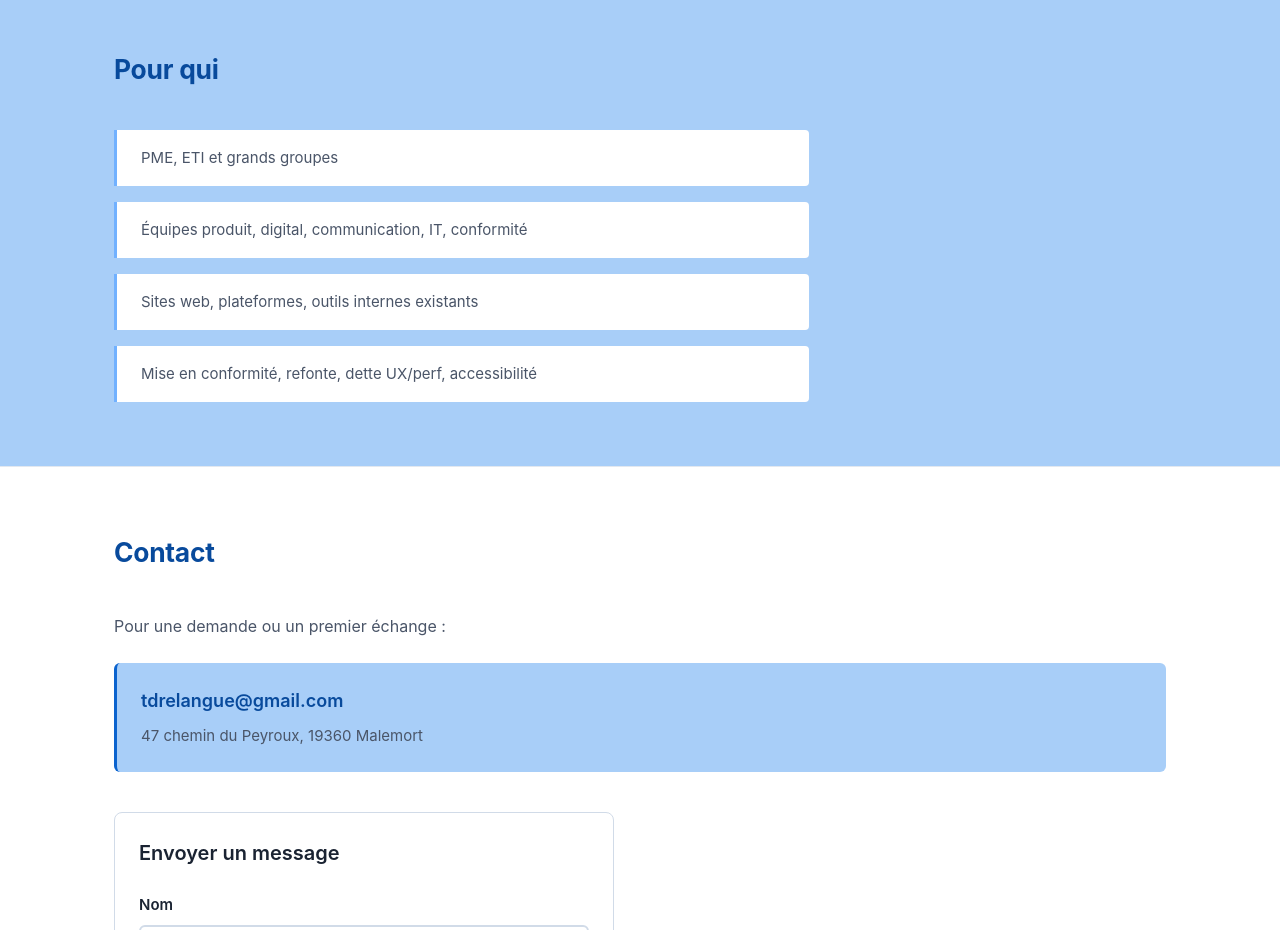
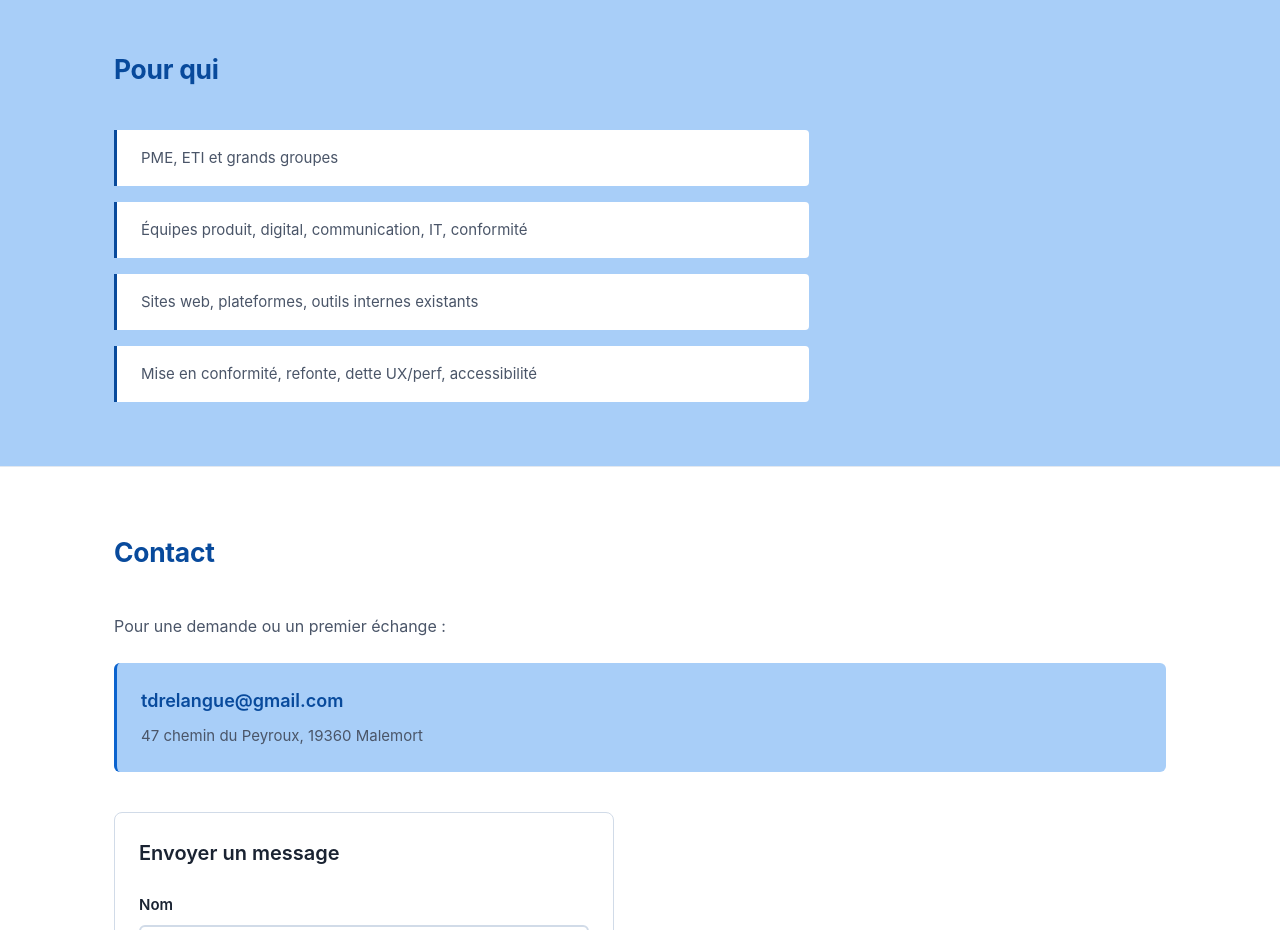
Before and after one commit to tdrelangue/Orig_website, a plain HTML site: page index.html in a window 1280 px wide. Shown: the part 1440-2370 px from the top of the page. Drawn offline with Linux system fonts and the light colour scheme.

Commit message:
je continue

```diff
--- a/styles.css
+++ b/styles.css
@@ -673,7 +673,7 @@ main {
 
 .clients-list li {
   padding: var(--space-sm) var(--space-md);
-  border-left: 3px solid var(--brand-light);
+  border-left: 3px solid var(--brand-dark);
   background: var(--bg-light);
   border-radius: 0 var(--radius-sm) var(--radius-sm) 0;
   color: var(--text-muted);
```
